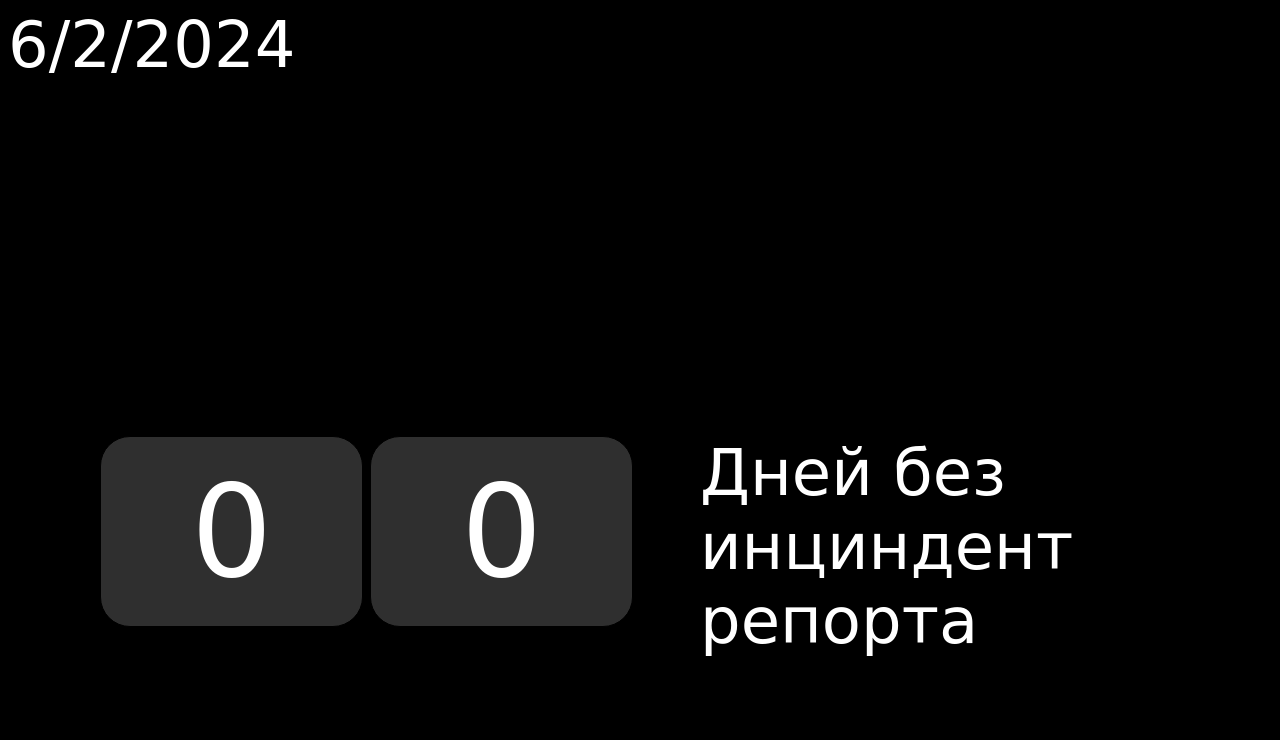
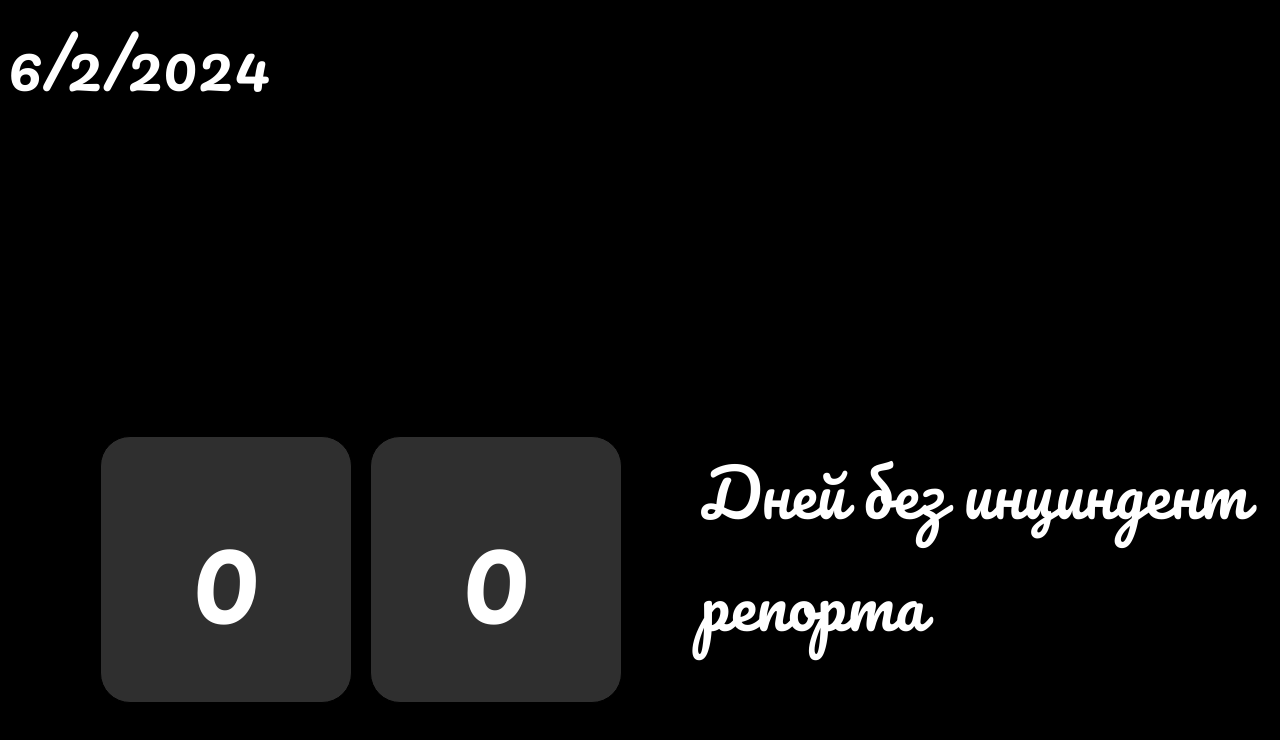
Before and after one commit to RabochiyInquisitor/MyProject.github.io, a plain HTML site: page index.html in a window 1280 px wide. Drawn offline with Linux system fonts and the light colour scheme.

Commit message:
edit css

```diff
--- a/main.css
+++ b/main.css
@@ -1,85 +1,3 @@
-<<<<<<< HEAD:HTML Test/main.css
-@import url('https://fonts.googleapis.com/css2?family=Pacifico&display=swap');
-
-body {
-    background-color: black;
-    background-size: cover; /* чтобы изображение занимало весь экран */
-
-}
-
-
-.main_text {
-    position: absolute;
-    top: 436;
-    left: 700;
-    color: white;
-    font-family: "Pacifico", cursive;
-    font-weight: 400;
-    font-style: normal;
-    font-size: 64px;
-  }
-
-
-#decyatki{
-    position: absolute;
-    top: 436;
-    left: 100;
-    padding: 20px 90px; /* Поля вокруг текста */
-    background-color: #2F2F2F; /* Цвет фона */
-    color: white;
-    font-family: "Pacifico", cursive;
-    font-weight: 400;
-    font-style: normal;
-    font-size: 128px;
-    border: 1px solid black;
-    border-radius: 30px;
-    display: inline-block;
-}
-#edinitsy{
-    position: absolute;
-    top: 436;
-    left: 370;
-    padding: 20px 90px; /* Поля вокруг текста */
-    background-color: #2F2F2F; /* Цвет фона */
-    color: white;
-    font-family: "Pacifico", cursive;
-    font-weight: 400;
-    font-style: normal;
-    font-size: 128px;
-    border: 1px solid black;
-    border-radius: 30px;
-    display: inline-block;
-}
-#datenow{
-    color: white;
-    font-family: "Pacifico", cursive;
-    font-weight: 400;
-    font-style: normal;
-    font-size: 64px;
-}
-#myButton{
-    position: absolute;
-    top: 700;
-    left: 1300;
-    border-radius: 30px;
-    border: black;
-    background-color: #2F2F2F;
-    color: white;
-    width: 357; /* Ширина */
-    height: 107; /* Высота */
-    font-family: "Pacifico", cursive;
-    font-weight: 400;
-    font-style: normal;
-    font-size: 32px;
-}
-#MyButton:hover{
-    position: absolute;
-    top: 675;
-    left: 1300;
-    width: 407; /* Ширина */
-    height: 157; /* Высота */
-    cursor: pointer;
-}
 @import url('https://fonts.googleapis.com/css2?family=Pacifico&display=swap');
 
 body {
@@ -250,86 +168,3 @@ body {
     cursor: pointer;
 }
 }
-=======
-@import url('https://fonts.googleapis.com/css2?family=Pacifico&display=swap');
-
-body {
-    background-color: black;
-    background-size: cover; /* чтобы изображение занимало весь экран */
-
-}
-
-
-.main_text {
-    position: absolute;
-    top: 436;
-    left: 700;
-    color: white;
-    font-family: "Pacifico", cursive;
-    font-weight: 400;
-    font-style: normal;
-    font-size: 64px;
-  }
-
-
-#decyatki{
-    position: absolute;
-    top: 436;
-    left: 100;
-    padding: 20px 90px; /* Поля вокруг текста */
-    background-color: #2F2F2F; /* Цвет фона */
-    color: white;
-    font-family: "Pacifico", cursive;
-    font-weight: 400;
-    font-style: normal;
-    font-size: 128px;
-    border: 1px solid black;
-    border-radius: 30px;
-    display: inline-block;
-}
-#edinitsy{
-    position: absolute;
-    top: 436;
-    left: 370;
-    padding: 20px 90px; /* Поля вокруг текста */
-    background-color: #2F2F2F; /* Цвет фона */
-    color: white;
-    font-family: "Pacifico", cursive;
-    font-weight: 400;
-    font-style: normal;
-    font-size: 128px;
-    border: 1px solid black;
-    border-radius: 30px;
-    display: inline-block;
-}
-#datenow{
-    color: white;
-    font-family: "Pacifico", cursive;
-    font-weight: 400;
-    font-style: normal;
-    font-size: 64px;
-}
-#myButton{
-    position: absolute;
-    top: 700;
-    left: 1300;
-    border-radius: 30px;
-    border: black;
-    background-color: #2F2F2F;
-    color: white;
-    width: 357; /* Ширина */
-    height: 107; /* Высота */
-    font-family: "Pacifico", cursive;
-    font-weight: 400;
-    font-style: normal;
-    font-size: 32px;
-}
-#MyButton:hover{
-    position: absolute;
-    top: 675;
-    left: 1300;
-    width: 407; /* Ширина */
-    height: 157; /* Высота */
-    cursor: pointer;
-}
->>>>>>> e24251aea9a43494fcf80eb8fa023f5ed9fad3c8:main.css
```
